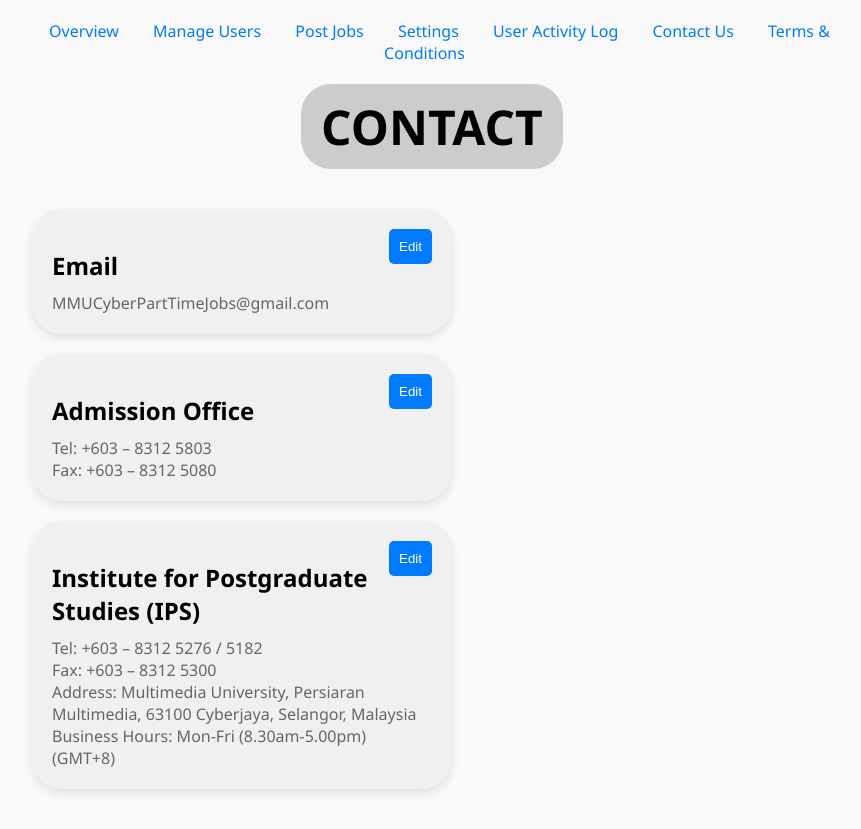
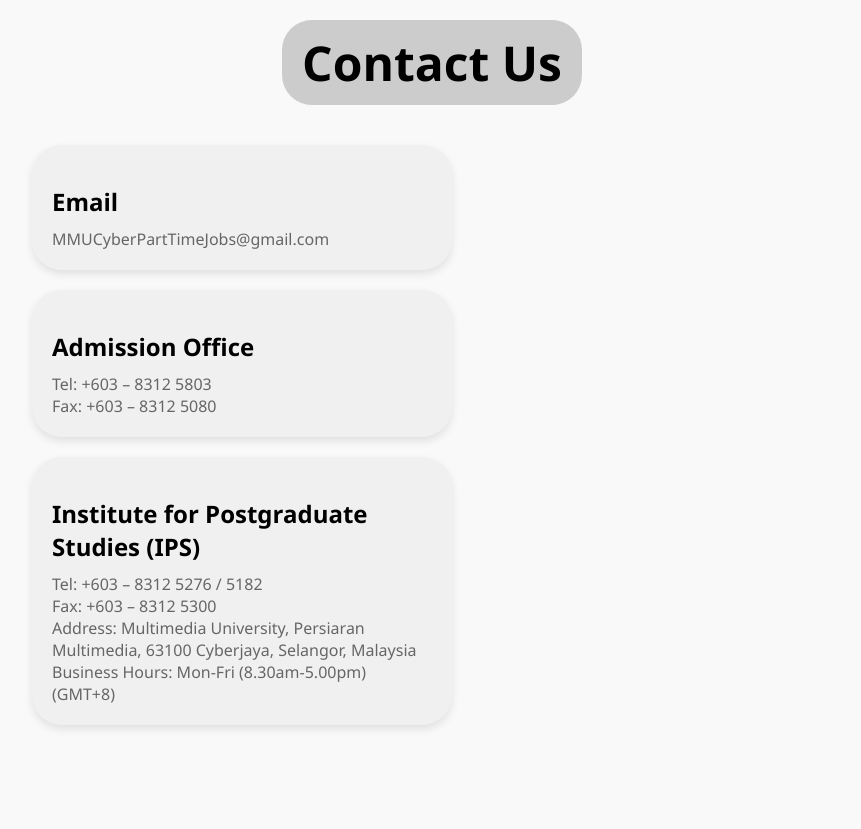
Before and after one commit to tharssha/TC5L---09, a Flask app: page /dashboard/contactus.html in a window 1280 px wide. Shown: the whole page, without its empty margins (208-1069 px from the left). After the commit the page ends 729 px from the top, so only its background shows below. Run offline with Flask 3, Linux system fonts and the light colour scheme.

Commit message:
fix error

```diff
--- a/templates/contactus.html
+++ b/templates/contactus.html
@@ -1,7 +1,7 @@
 <!DOCTYPE html>
 <html lang="en">
 <head>
-    <meta charset='utf-8'>
+    <meta charset="utf-8">
     <title>Contact Us - Admin Dashboard</title>
     <link rel="stylesheet" href="https://cdnjs.cloudflare.com/ajax/libs/animate.css/4.1.1/animate.min.css">
     <style>
@@ -45,7 +45,6 @@
             border-radius: 30px;
             box-shadow: 0 4px 8px rgba(0, 0, 0, 0.1);
             margin-bottom: 20px;
-            position: relative;
         }
         .contact-box h2 {
             font-size: 24px;
@@ -54,25 +53,6 @@
         .contact-box p {
             color: #666;
             margin: 0;
-        }
-        .edit-button {
-            background-color: #007BFF;
-            color: #fff;
-            border: none;
-            padding: 10px;
-            border-radius: 5px;
-            cursor: pointer;
-            position: absolute;
-            top: 20px;
-            right: 20px;
-        }
-        .edit-input {
-            display: none;
-            width: 100%;
-            margin-top: 10px;
-        }
-        .edit-input.visible {
-            display: block;
         }
         @media (max-width: 600px) {
             .contact-box {
@@ -103,177 +83,27 @@
 </head>
 <body>
     <div class="container">
-        <nav>
-            <a href="overview.html" class="nav-link">Overview</a>
-            <a href="manage_users.html" class="nav-link">Manage Users</a>
-            <a href="post_jobs.html" class="nav-link">Post Jobs</a>
-            <a href="settings.html" class="nav-link">Settings</a>
-            <a href="activity_log.html" class="nav-link">User Activity Log</a>
-            <a href="contactus.html" class="nav-link active">Contact Us</a>
-            <a href="terms&conditions.html" class="nav-link active">Terms & Conditions</a>
-        </nav>
-        <div class="contact-header animate__animated animate__bounceInDown">
-            <h1>CONTACT</h1>
+        <div class="contact-header">
+            <h1>Contact Us</h1>
         </div>
         <div class="contact-details">
             <div class="contact-box animate__animated animate__fadeInLeft">
                 <h2>Email</h2>
-                <p class="contact-info">MMUCyberPartTimeJobs@gmail.com</p>
-                <input type="text" class="edit-input" placeholder="Edit Email">
-                <button class="edit-button">Edit</button>
+                <p>MMUCyberPartTimeJobs@gmail.com</p>
             </div>
             <div class="contact-box animate__animated animate__fadeInRight">
                 <h2>Admission Office</h2>
-                <p class="contact-info">Tel: +603 – 8312 5803</p>
-                <p class="contact-info">Fax: +603 – 8312 5080</p>
-                <input type="text" class="edit-input" placeholder="Edit Phone/Fax">
-                <button class="edit-button">Edit</button>
+                <p>Tel: +603 – 8312 5803</p>
+                <p>Fax: +603 – 8312 5080</p>
             </div>
             <div class="contact-box animate__animated animate__fadeInLeft">
                 <h2>Institute for Postgraduate Studies (IPS)</h2>
-                <p class="contact-info">Tel: +603 – 8312 5276 / 5182</p>
-                <p class="contact-info">Fax: +603 – 8312 5300</p>
-                <p class="contact-info">Address: Multimedia University, Persiaran Multimedia, 63100 Cyberjaya, Selangor, Malaysia</p>
-                <p class="contact-info">Business Hours: Mon-Fri (8.30am-5.00pm) (GMT+8)</p>
-                <input type="text" class="edit-input" placeholder="Edit Address/Hours">
-                <button class="edit-button">Edit</button>
+                <p>Tel: +603 – 8312 5276 / 5182</p>
+                <p>Fax: +603 – 8312 5300</p>
+                <p>Address: Multimedia University, Persiaran Multimedia, 63100 Cyberjaya, Selangor, Malaysia</p>
+                <p>Business Hours: Mon-Fri (8.30am-5.00pm) (GMT+8)</p>
             </div>
         </div>
     </div>
-
-    <script>
-        const editButtons = document.querySelectorAll('.edit-button');
-
-        editButtons.forEach(button => {
-            button.addEventListener('click', () => {
-                const contactBox = button.parentElement;
-                const contactInfo = contactBox.querySelector('.contact-info');
-                const editInput = contactBox.querySelector('.edit-input');
-
-                if (editInput.classList.contains('visible')) {
-                    contactInfo.textContent = editInput.value;
-                    editInput.classList.remove('visible');
-                    button.textContent = 'Edit';
-                } else {
-                    editInput.value = contactInfo.textContent;
-                    editInput.classList.add('visible');
-                    button.textContent = 'Save';
-                }
-            });
-        });
-    </script>
 </body>
 </html>
-<style>body {
-    background-color: #f9f9f9;
-    margin: 0;
-    padding: 0;
-    font-family: 'Segoe UI', Tahoma, Geneva, Verdana, sans-serif;
-    display: flex;
-    justify-content: center;
-    align-items: flex-start;
-    height: 100vh;
-    overflow: auto;
-}
-
-.container {
-    max-width: 800px;
-    padding: 20px;
-}
-
-.contact-header {
-    text-align: center;
-    margin-bottom: 40px;
-}
-
-.contact-header h1 {
-    font-size: 48px;
-    margin: 0;
-    display: inline-block;
-    padding: 10px 20px;
-    border-radius: 30px;
-    background-color: #ccc;
-    animation: popUp 1s ease-in-out;
-}
-
-.contact-details {
-    display: flex;
-    justify-content: space-between;
-    flex-wrap: wrap;
-}
-
-.contact-box {
-    width: calc(50% - 20px);
-    background-color: #f0f0f0;
-    padding: 20px;
-    border-radius: 30px;
-    box-shadow: 0 4px 8px rgba(0, 0, 0, 0.1);
-    margin-bottom: 20px;
-    position: relative;
-}
-
-.contact-box h2 {
-    font-size: 24px;
-    margin-bottom: 10px;
-}
-
-.contact-box p {
-    color: #666;
-    margin: 0;
-}
-
-.edit-button {
-    background-color: #007BFF;
-    color: #fff;
-    border: none;
-    padding: 10px;
-    border-radius: 5px;
-    cursor: pointer;
-    position: absolute;
-    top: 20px;
-    right: 20px;
-}
-
-.edit-input {
-    display: none;
-    width: 100%;
-    margin-top: 10px;
-    padding: 8px;
-    border: 1px solid #ccc;
-    border-radius: 5px;
-}
-
-.edit-input.visible {
-    display: block;
-}
-
-@media (max-width: 600px) {
-    .contact-box {
-        width: 100%;
-    }
-}
-
-nav {
-    margin-bottom: 20px;
-    text-align: center;
-}
-
-nav a {
-    margin: 0 15px;
-    text-decoration: none;
-    color: #007BFF;
-}
-
-nav a:hover {
-    text-decoration: underline;
-}
-
-@keyframes popUp {
-    0% {
-        transform: scale(0);
-    }
-    100% {
-        transform: scale(1);
-    }
-}
-</style>
```
Also changed, not shown: templates/faq.html (+35 -13 lines), database.db.
